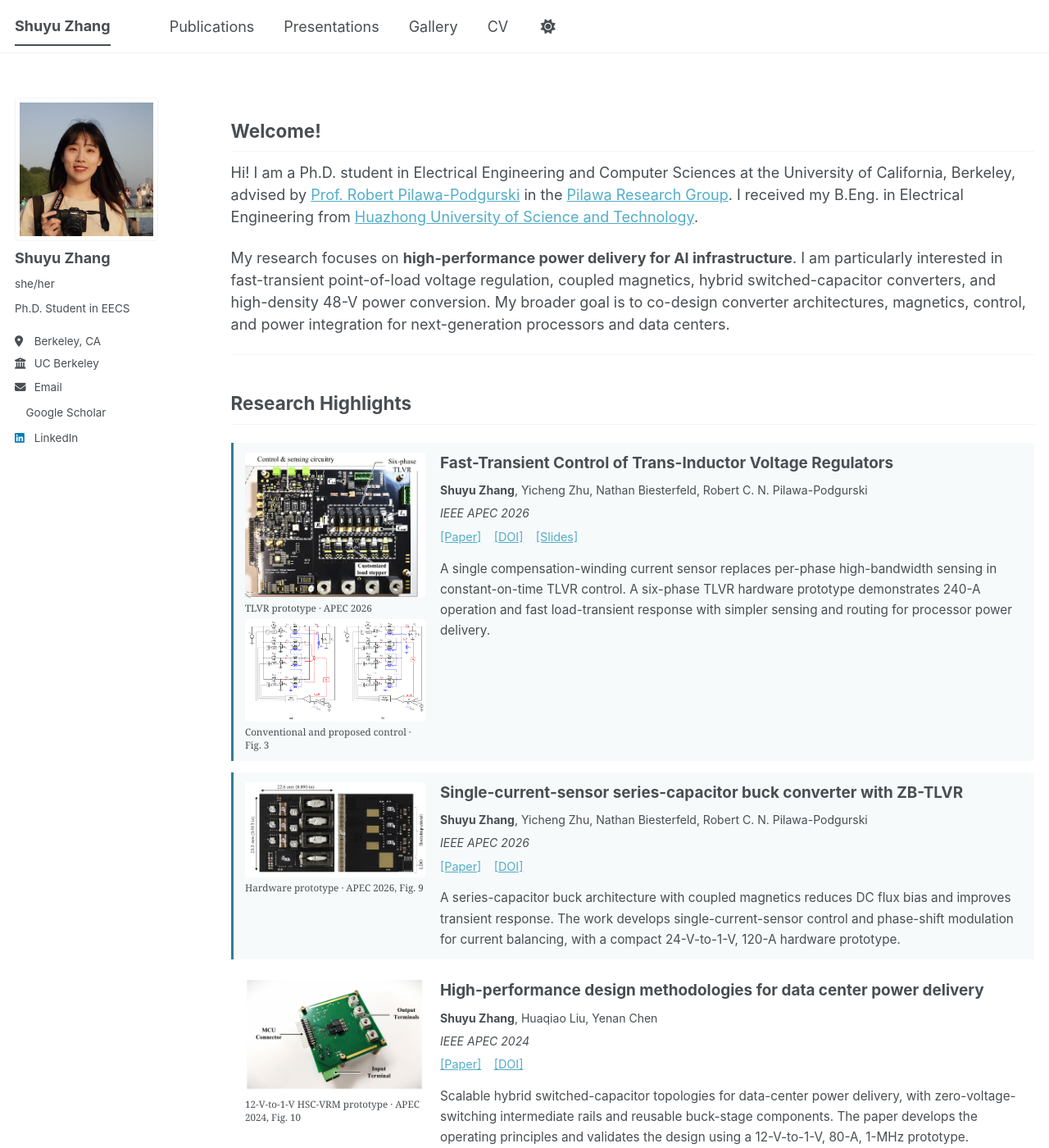
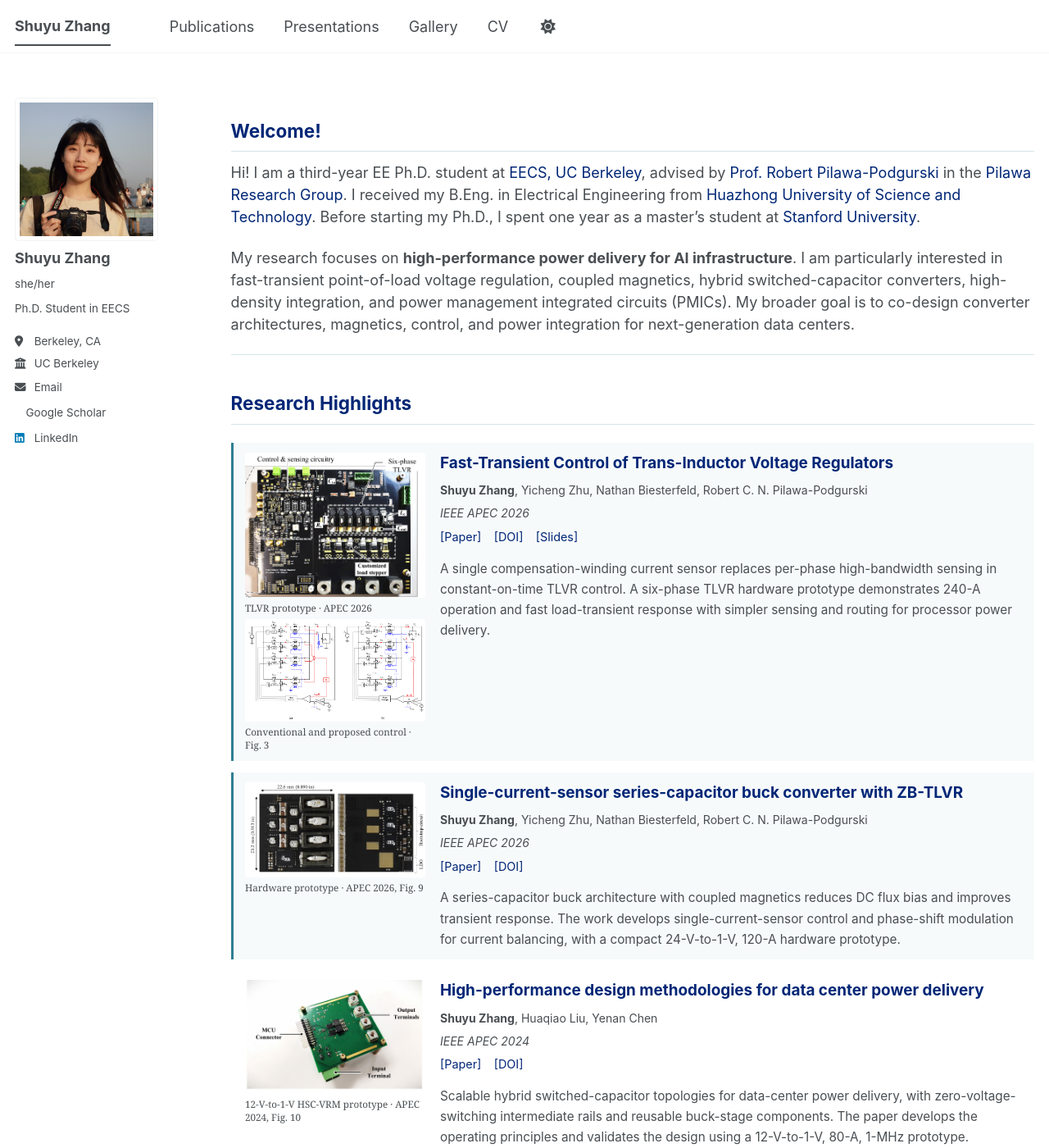
Before and after one commit to mocchi-chan/mocchi-chan.github.io, a Jekyll site: the page built from _pages/about.md, in a window 1280 px wide and 1400 px high. Shown: the whole window at 82% size. Built offline with Jekyll 4.4.1, drawn with Linux system fonts in a browser that asks for light colours; a style sheet for code colours, icons or effects is not loaded.

Commit message:
Refine homepage bio and Berkeley Blue styling
Update the introduction with third-year PhD status, prior Stanford master's studies, and revised research interests. Add official Berkeley EECS and Stanford links and polish grammar.

Style homepage text links and section headings in Berkeley Blue without link underlines. Tint the horizontal rules to match the research highlight backgrounds and preserve readable dark-mode colors.

```diff
--- a/_pages/about.md
+++ b/_pages/about.md
@@ -10,9 +10,9 @@ redirect_from:
 
 ## Welcome!
 
-Hi! I am a Ph.D. student in Electrical Engineering and Computer Sciences at the University of California, Berkeley, advised by [Prof. Robert Pilawa-Podgurski](https://scholar.google.com/citations?user=YsleL5sAAAAJ&hl=en) in the [Pilawa Research Group](https://pilawa-group.berkeley.edu/). I received my B.Eng. in Electrical Engineering from [Huazhong University of Science and Technology](https://english.hust.edu.cn/).
+Hi! I am a third-year EE Ph.D. student at [EECS, UC Berkeley](https://eecs.berkeley.edu/), advised by [Prof. Robert Pilawa-Podgurski](https://scholar.google.com/citations?user=YsleL5sAAAAJ&hl=en) in the [Pilawa Research Group](https://pilawa-group.berkeley.edu/). I received my B.Eng. in Electrical Engineering from [Huazhong University of Science and Technology](https://english.hust.edu.cn/). Before starting my Ph.D., I spent one year as a master's student at [Stanford University](https://www.stanford.edu/).
 
-My research focuses on **high-performance power delivery for AI infrastructure**. I am particularly interested in fast-transient point-of-load voltage regulation, coupled magnetics, hybrid switched-capacitor converters, and high-density 48-V power conversion. My broader goal is to co-design converter architectures, magnetics, control, and power integration for next-generation processors and data centers.
+My research focuses on **high-performance power delivery for AI infrastructure**. I am particularly interested in fast-transient point-of-load voltage regulation, coupled magnetics, hybrid switched-capacitor converters, high-density integration, and power management integrated circuits (PMICs). My broader goal is to co-design converter architectures, magnetics, control, and power integration for next-generation data centers.
 
 ---
 
--- a/_sass/layout/_research.scss
+++ b/_sass/layout/_research.scss
@@ -1,5 +1,7 @@
 /* A vertical research feed: figures on the left, publication details on the right. */
 .page--home {
+  --home-accent-color: #002676;
+
   @include breakpoint($large) {
     padding-right: 0;
   }
@@ -145,3 +147,32 @@
     justify-self: center;
   }
 }
+
+.page--home .page__content {
+  h2 {
+    color: var(--home-accent-color);
+  }
+
+  h2,
+  hr {
+    border-color: #dbeaf0;
+    border-color: color-mix(in srgb, var(--global-base-color) 20%, var(--global-bg-color));
+  }
+
+  a,
+  a:visited,
+  a:hover,
+  a:focus-visible {
+    color: var(--home-accent-color);
+    text-decoration: none;
+  }
+
+  a:focus-visible {
+    outline: 2px solid currentColor;
+    outline-offset: 3px;
+  }
+}
+
+html[data-theme="dark"] .page--home {
+  --home-accent-color: #9fd1ff;
+}
```
